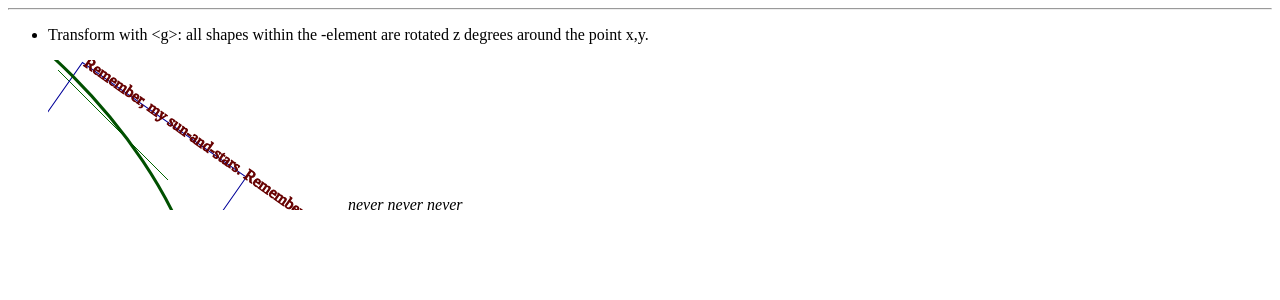
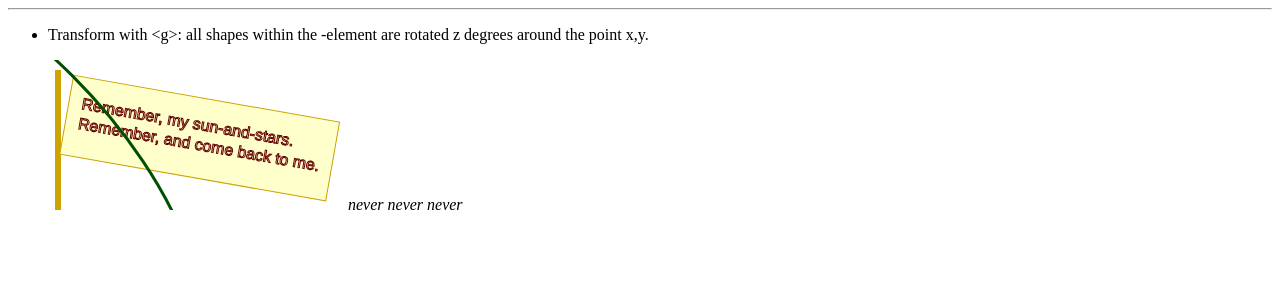
Before and after one commit to h-q-z/h-q-z.github.io, a Jekyll site: the page built from SVG_Examples.html, in a window 1280 px wide. Shown: the top 300 px of the page. Built offline with Jekyll 4.4.1, drawn with Linux system fonts in a browser that asks for light colours.

Commit message:
Update SVG_Examples.html

```diff
--- a/SVG_Examples.html
+++ b/SVG_Examples.html
@@ -18,10 +18,11 @@ layout: latex
 <ul>
 <li> Transform with &lt;g&gt;: all shapes within the <g>-element are rotated z degrees around the point x,y. <p/><p/>
   <svg>
-    <line x1="10" y1="10" x2="120" y2="120" style="stroke: #006600;"/>
-    <g transform="rotate(35 50 50)">
-      <rect x="10" y="20" height="150" width="200" style="stroke: #000099; fill:url(#myLinearGradient1);"/>
-      <text x="12" y="22" style="stroke: #660000; fill: #660000">Remember, my sun-and-stars. Remember, and come back to me.</text>
+    <line x1="10" y1="10" x2="10" y2="300" style="stroke: #cca300; stroke-width:6"/>
+    <g transform="rotate(10 50 50)">
+    <rect x="20" y="20" height="80" width="270" style="stroke: #cca300; fill:#ffffcc;"/>
+    <text x="33" y="52" style="stroke: #660000; fill: none;font-family: Arial;">Remember, my sun-and-stars.</text>
+    <text x="33" y="72" style="stroke: #660000; fill: none;font-family: Arial;">Remember, and come back to me.</text>
     </g>
 
     <g transform="rotate(45 300 150)">
```
